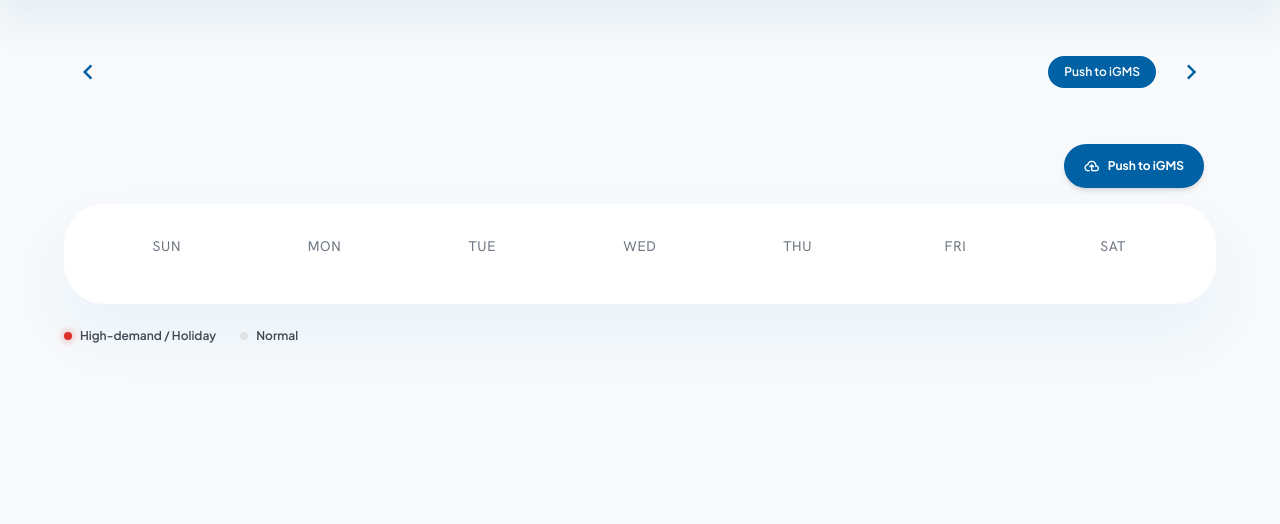
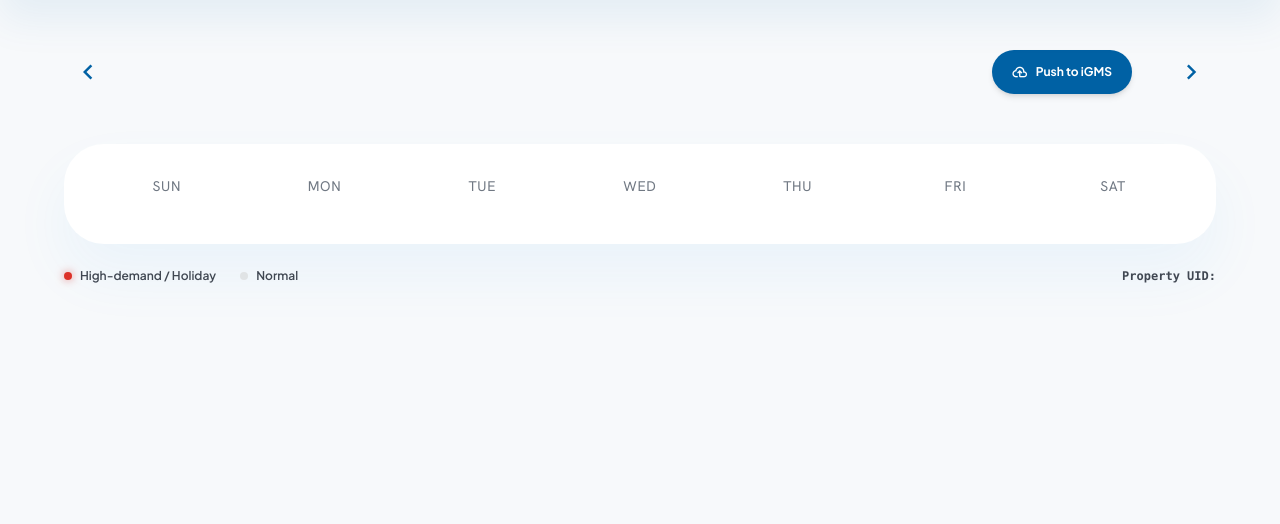
Before and after one commit to charlesh97/airbnb-dynamic-pricing, a FastAPI app: page /calendar in a window 1280 px wide. Shown: the part 70-594 px from the top of the page. Run offline with FastAPI, Linux system fonts and the light colour scheme; some libraries are stand-ins or nearby versions.

Commit message:
feat: show property UID below calendar legend

```diff
--- a/dashboard/static/js/calendar.js
+++ b/dashboard/static/js/calendar.js
@@ -102,6 +102,9 @@ function initCalendar() {
   const switcher = document.getElementById("property-switcher");
   if (switcher) switcher.value = currentUid;
 
+  const uidRef = document.getElementById("property-uid-ref");
+  if (uidRef) uidRef.textContent = currentUid || getPropertyUid();
+
   if (params.get('refreshed') === '1') {
     const banner = document.getElementById('config-updated-banner');
     if (banner) {
@@ -120,6 +123,8 @@ async function loadMonth(year, month) {
   currentYear = year;
   currentMonth = month;
   const propertyUid = currentUid || getPropertyUid();
+  const uidRef = document.getElementById("property-uid-ref");
+  if (uidRef) uidRef.textContent = propertyUid;
 
   const url = new URL(window.location);
   url.searchParams.set("year", year);
--- a/dashboard/templates/base.html
+++ b/dashboard/templates/base.html
@@ -147,6 +147,8 @@
     // Property switcher
     document.getElementById('property-switcher')?.addEventListener('change', function() {
       localStorage.setItem('atlas_property_uid', this.value);
+      const uidRef = document.getElementById("property-uid-ref");
+      if (uidRef) uidRef.textContent = this.value;
       const url = new URL(window.location);
       url.searchParams.set('property_uid', this.value);
       window.location.href = window.location.pathname + '?property_uid=' + this.value;
--- a/dashboard/templates/calendar.html
+++ b/dashboard/templates/calendar.html
@@ -2,13 +2,12 @@
 {% block title %}Calendar — iGMS Pricing{% endblock %}
 
 {% block content %}
-<!-- Config updated banner (shown after save + redirect) -->
 <div id="config-updated-banner" class="fixed top-20 left-1/2 transform -translate-x-1/2 bg-amber-50 border border-amber-300 text-amber-800 px-6 py-2 rounded-full text-sm font-medium shadow-md z-50 hidden items-center gap-2" style="display:none">
   <span class="material-symbols-outlined text-amber-500" style="font-size:16px">auto_awesome</span>
   Config updated — showing new prices
 </div>
+<div id="igms-sync-banner" class="mb-4 hidden rounded-xl border px-4 py-3 text-sm font-medium"></div>
 
-<!-- Month Header with prev/next arrows -->
 <div class="flex items-center justify-between mb-12">
   <button onclick="prevMonth()" class="w-12 h-12 rounded-full hover:bg-surface-container-high flex items-center justify-center text-primary transition-colors">
     <span class="material-symbols-outlined text-3xl">chevron_left</span>
@@ -18,27 +17,18 @@
     <p class="font-body-md text-outline font-medium tracking-widest uppercase mt-2" id="year-label"></p>
   </div>
   <div class="flex items-center gap-3">
-    <button id="push-igms-btn" onclick="pushMonthToIGMS()" class="px-4 py-2 rounded-full bg-primary text-white text-label-sm font-semibold hover:bg-primary-dark transition-colors disabled:opacity-50 disabled:cursor-not-allowed">
+    <button id="push-igms-btn" onclick="pushMonthToIGMS()" class="flex items-center gap-2 px-5 py-2.5 rounded-full bg-primary text-white text-label-sm font-bold shadow-md hover:opacity-90 transition-opacity">
+      <span class="material-symbols-outlined text-base">cloud_upload</span>
       Push to iGMS
     </button>
+    <span id="push-status" class="flex items-center text-label-sm text-on-surface-variant ml-3"></span>
     <button onclick="nextMonth()" class="w-12 h-12 rounded-full hover:bg-surface-container-high flex items-center justify-center text-primary transition-colors">
       <span class="material-symbols-outlined text-3xl">chevron_right</span>
     </button>
   </div>
 </div>
 
-<!-- Push to iGMS button + status -->
-<div class="flex justify-end mb-4">
-  <button id="push-igms-btn" onclick="pushToIgms()" class="flex items-center gap-2 px-5 py-2.5 rounded-full bg-primary text-on-primary text-label-sm font-bold shadow-md hover:opacity-90 transition-opacity">
-    <span class="material-symbols-outlined text-base">cloud_upload</span>
-    Push to iGMS
-  </button>
-  <span id="push-status" class="flex items-center text-label-sm text-on-surface-variant ml-3"></span>
-</div>
-
-<!-- Calendar Grid in a liquid card -->
 <div class="bg-surface-container-lowest rounded-[40px] p-4 md:p-liquid-padding shadow-[0_30px_60px_rgba(33,150,243,0.06)]">
-  <!-- Weekday headers -->
   <div class="grid grid-cols-7 gap-2 md:gap-4 mb-4 text-center">
     <div class="font-label-sm text-outline uppercase tracking-wider text-xs md:text-sm">Sun</div>
     <div class="font-label-sm text-outline uppercase tracking-wider text-xs md:text-sm">Mon</div>
@@ -48,16 +38,13 @@
     <div class="font-label-sm text-outline uppercase tracking-wider text-xs md:text-sm">Fri</div>
     <div class="font-label-sm text-outline uppercase tracking-wider text-xs md:text-sm">Sat</div>
   </div>
-  <!-- Days grid -->
-  <div class="grid grid-cols-7 gap-2 md:gap-4 auto-rows-fr" id="days-grid">
-    <!-- Filled by JS -->
-  </div>
+  <div class="grid grid-cols-7 gap-2 md:gap-4 auto-rows-fr" id="days-grid"></div>
 </div>
 
-<!-- Legend row -->
 <div class="flex items-center gap-6 mt-6 text-label-sm text-on-surface-variant">
   <span class="flex items-center gap-2"><span class="w-2 h-2 rounded-full bg-secondary-container shadow-[0_0_8px_rgba(220,49,40,0.6)]"></span> High-demand / Holiday</span>
   <span class="flex items-center gap-2"><span class="w-2 h-2 rounded-full bg-surface-variant"></span> Normal</span>
+  <span class="ml-auto text-on-surface-variant text-xs font-mono" id="property-uid-ref-container">Property UID: <span id="property-uid-ref"></span></span>
 </div>
 {% endblock %}
 
```
